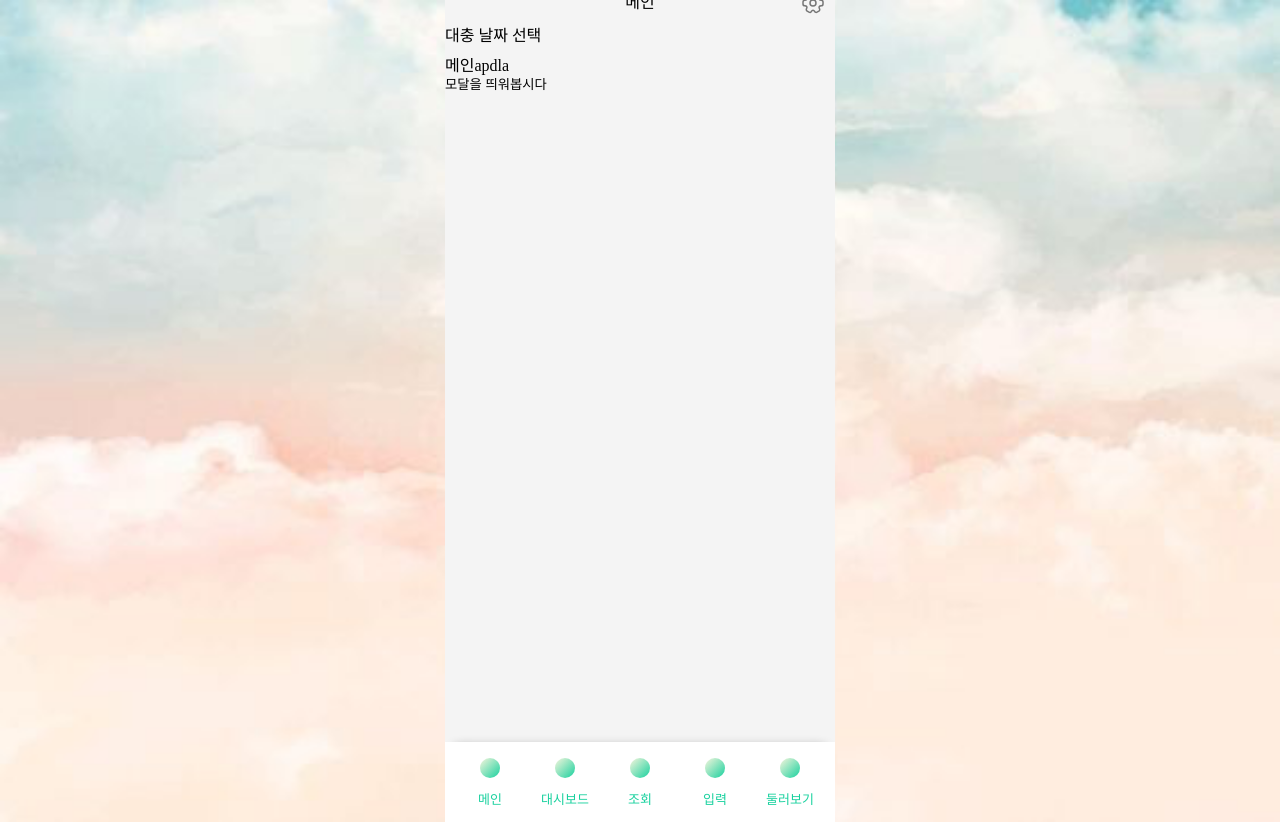
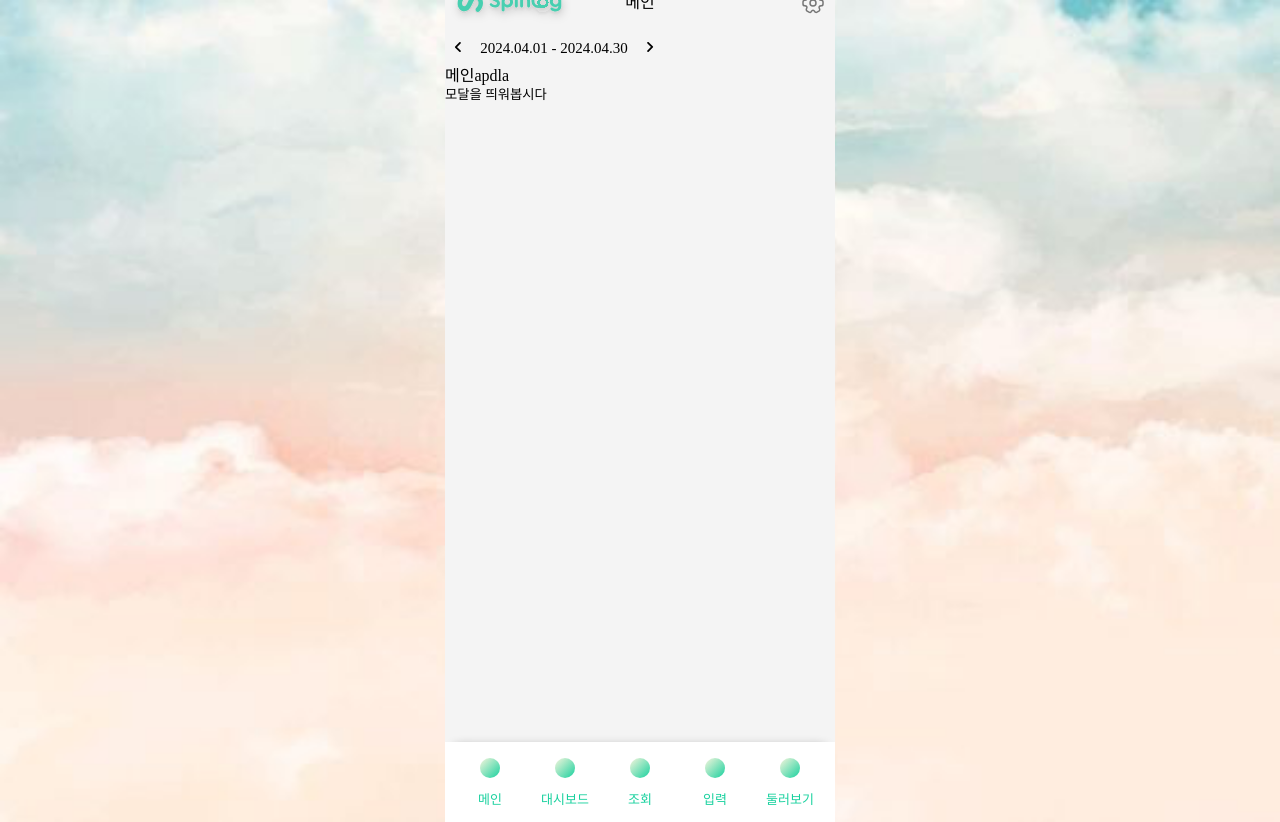
Before and after one commit to TBD-swyp4/front-end, a React (Vite) app: page /login in a window 1280 px wide. Both pictures are taken after a click on the button 640 px from the left and 442 px from the top of the page. Built offline with nearby package versions, Linux system fonts and the light colour scheme; a web font is replaced by a local one.

Commit message:
feat: 지난달, 다음달 선택 공용 컴포넌트 추가

```diff
--- a/src/components/button/index.tsx
+++ b/src/components/button/index.tsx
@@ -3,6 +3,7 @@ import styled, { css } from 'styled-components';
 import SettingIcon from '@assets/images/icon/settingIcon.svg?react';
 import PrevIcon from '@assets/images/icon/prevButton.svg?react';
 import CloseIcon from '@assets/images/icon/closeButton.svg?react';
+import LogoIcon from '@assets/images/icon/logo.svg?react';
 
 // SVG 아이콘 스타일
 const buttonStyle = css`
@@ -42,3 +43,9 @@ export const SettingBtn = styled(SettingIcon)`
   width: 24px;
   height: 24px;
 `;
+
+export const LogoBtn = styled(LogoIcon)`
+  width: 110px;
+  height: 26px;
+  filter: drop-shadow(1px 3px 4px rgba(0, 0, 0, 0.2));
+`;
--- /dev/null
+++ b/src/components/date/MonthNavigatorBtn.tsx
@@ -0,0 +1,69 @@
+import { format, startOfMonth, endOfMonth } from 'date-fns';
+import styled from 'styled-components';
+import { PrevBtn } from '@components/button';
+
+type MonthNavigatorBtnProps = {
+  currentDate: Date;
+  handlePrevMonth: () => void;
+  handleNextMonth: () => void;
+};
+const MonthNavigatorBtn = ({
+  currentDate,
+  handlePrevMonth,
+  handleNextMonth,
+}: MonthNavigatorBtnProps) => {
+  const startDate: Date = startOfMonth(currentDate);
+  const endDate: Date = endOfMonth(currentDate);
+
+  const formatDate = (date: Date): string => format(date, 'yyyy.MM.dd');
+
+  return (
+    <Wrapper>
+      <BtnWrapper>
+        <NavBtn onClick={handlePrevMonth} />
+      </BtnWrapper>
+      <Text>{`${formatDate(startDate)} - ${formatDate(endDate)}`}</Text>
+      <BtnWrapper>
+        <NavBtn style={{ transform: 'rotate(180deg)' }} onClick={handleNextMonth} />
+      </BtnWrapper>
+    </Wrapper>
+  );
+};
+
+export default MonthNavigatorBtn;
+
+const Wrapper = styled.div`
+  display: flex;
+  align-items: center;
+  justify-content: space-between;
+  font-size: 15px;
+  font-weight: 500;
+  width: 218px;
+`;
+const BtnWrapper = styled.div`
+  display: flex;
+  height: 100%;
+  align-items: center;
+  justify-content: center;
+  padding-bottom: 2px;
+  margin-left: 8px;
+  margin-right: 8px;
+`;
+const NavBtn = styled(PrevBtn)`
+  width: 10px;
+  height: 10px;
+  color: black;
+  stroke-width: 3;
+
+  &:hover {
+    color: black;
+    transform: scale(1.2); // 10% 크기 증가
+    stroke-width: 4;
+  }
+`;
+
+const Text = styled.span`
+  display: flex;
+  align-items: center;
+  justify-content: center;
+`;
--- a/src/components/layout/TopBar.tsx
+++ b/src/components/layout/TopBar.tsx
@@ -1,7 +1,6 @@
 import styled from 'styled-components';
-import LogoIcon from '@assets/images/icon/logo.svg?react';
 
-import { CloseBtn, PrevBtn, SettingBtn } from '@components/button';
+import { CloseBtn, PrevBtn, SettingBtn, LogoBtn } from '@components/button';
 
 // top bar은 왼/중/오 세가지를 가진다.
 type TopBarProps = {
@@ -41,6 +40,6 @@ const Item = styled.div<{ type: string }>`
 TopBar.PrevButton = PrevBtn;
 TopBar.SettingButton = SettingBtn;
 TopBar.CloseButton = CloseBtn;
-TopBar.Logo = LogoIcon;
+TopBar.LogoButton = LogoBtn;
 
 export default TopBar;
--- /dev/null
+++ b/src/hooks/useMonthNavigator.ts
@@ -0,0 +1,21 @@
+import { useState } from 'react';
+import { addMonths } from 'date-fns';
+
+const useMonthNavigator = () => {
+  // 현재 날짜 상태를 useState로 관리
+  const [currentDate, setCurrentDate] = useState<Date>(new Date());
+
+  // 이전 달로 이동
+  const handlePrevMonth = (): void => {
+    setCurrentDate((prevDate) => addMonths(prevDate, -1));
+  };
+
+  // 다음 달로 이동
+  const handleNextMonth = (): void => {
+    setCurrentDate((prevDate) => addMonths(prevDate, 1));
+  };
+
+  return { currentDate, handlePrevMonth, handleNextMonth };
+};
+
+export default useMonthNavigator;
--- a/src/pages/dashboard/DashboardPage.tsx
+++ b/src/pages/dashboard/DashboardPage.tsx
@@ -5,7 +5,18 @@ import type { NavLayoutProps } from '../../types/navigationTypes';
 
 import { useNavigate } from 'react-router-dom';
 
-const NavigationLayout = ({ children }: NavLayoutProps) => {
+import useMonthNavigator from '@hooks/useMonthNavigator';
+import MonthNavigatorBtn from '@components/date/MonthNavigatorBtn';
+
+type DashboardNavProps = NavLayoutProps & {
+  monthNav: {
+    currentDate: Date;
+    handlePrevMonth: () => void;
+    handleNextMonth: () => void;
+  };
+};
+
+const NavigationLayout = ({ children, monthNav }: DashboardNavProps) => {
   const navigate = useNavigate();
 
   return (
@@ -22,16 +33,32 @@ const NavigationLayout = ({ children }: NavLayoutProps) => {
               />
             }
           />
-        }></TopNavigation>
+        }
+        _Extension={
+          <MonthNavWrapper>
+            <MonthNavigatorBtn {...monthNav} />
+          </MonthNavWrapper>
+        }
+      />
       {children}
       <BottomNavigation />
     </>
   );
 };
 
+const MonthNavWrapper = styled.div`
+  display: flex;
+  align-items: center;
+  justify-content: flex-start;
+  width: 100%;
+  height: 40px;
+`;
+
 const DashboardPage = () => {
+  const monthNav = useMonthNavigator(); // monthNav.currentDate = 현재 선택된 월
+
   return (
-    <NavigationLayout>
+    <NavigationLayout monthNav={monthNav}>
       <DashboardContainer>대시보드</DashboardContainer>
     </NavigationLayout>
   );
--- a/src/pages/main/MainPage.tsx
+++ b/src/pages/main/MainPage.tsx
@@ -7,13 +7,26 @@ import type { NavLayoutProps } from '../../types/navigationTypes';
 import { useState } from 'react';
 import { useNavigate } from 'react-router-dom';
 
-const NavigationLayout = ({ children }: NavLayoutProps) => {
+import useMonthNavigator from '@hooks/useMonthNavigator';
+import MonthNavigatorBtn from '@components/date/MonthNavigatorBtn';
+
+type MainNavProps = NavLayoutProps & {
+  monthNav: {
+    currentDate: Date;
+    handlePrevMonth: () => void;
+    handleNextMonth: () => void;
+  };
+};
+
+const NavigationLayout = ({ children, monthNav }: MainNavProps) => {
   const navigate = useNavigate();
+
   return (
     <>
       <TopNavigation
         _TopBar={
           <TopNavigation.TopBar
+            leftContent={<TopNavigation.TopBar.LogoButton />}
             centerContent={<div>메인</div>}
             rightContent={
               <TopNavigation.TopBar.SettingButton
@@ -24,7 +37,11 @@ const NavigationLayout = ({ children }: NavLayoutProps) => {
             }
           />
         }
-        _Extension={<div style={{ width: '100%', height: '30px' }}>대충 날짜 선택</div>}
+        _Extension={
+          <MonthNavWrapper>
+            <MonthNavigatorBtn {...monthNav} />
+          </MonthNavWrapper>
+        }
       />
       {children}
       <BottomNavigation />
@@ -32,15 +49,25 @@ const NavigationLayout = ({ children }: NavLayoutProps) => {
   );
 };
 
+const MonthNavWrapper = styled.div`
+  display: flex;
+  align-items: center;
+  justify-content: flex-start;
+  width: 100%;
+  height: 40px;
+`;
+
 const MainPage = () => {
   const [showModal, setShowModal] = useState<boolean>(false);
+  const monthNav = useMonthNavigator(); // monthNav.currentDate = 현재 선택된 월
+
   const toggleModal = () => {
     setShowModal((prev) => !prev);
   };
 
   return (
     <>
-      <NavigationLayout>
+      <NavigationLayout monthNav={monthNav}>
         <MainContainer>
           <div>메인apdla</div>
           <button onClick={toggleModal}>모달을 띄워봅시다</button>
--- a/src/routes/protectedRoute/ProtectedRoute.tsx
+++ b/src/routes/protectedRoute/ProtectedRoute.tsx
@@ -6,7 +6,7 @@ type ProtectedRouteProps = {
   children: ReactNode;
 };
 
-const ProtectedRoute: React.FC<ProtectedRouteProps> = ({ children }) => {
+const ProtectedRoute = ({ children }: ProtectedRouteProps) => {
   // #20240429.syjang, '체험하기' 상태 분기 추가 필요
   // 1. 로그인 상태 가져오기
   const isLoggedIn = useAuthStore((state) => state.isLoggedIn);
```
Also changed, not shown: .eslintrc.cjs.
